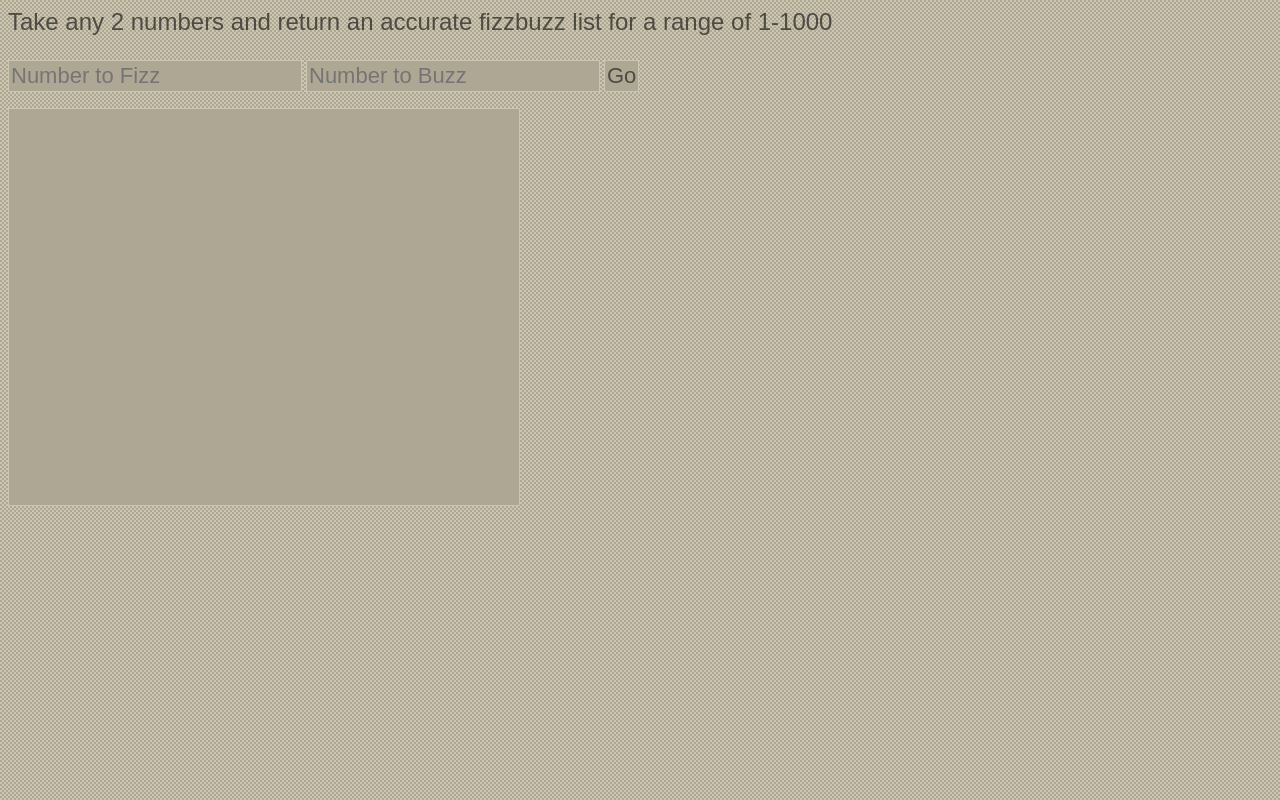
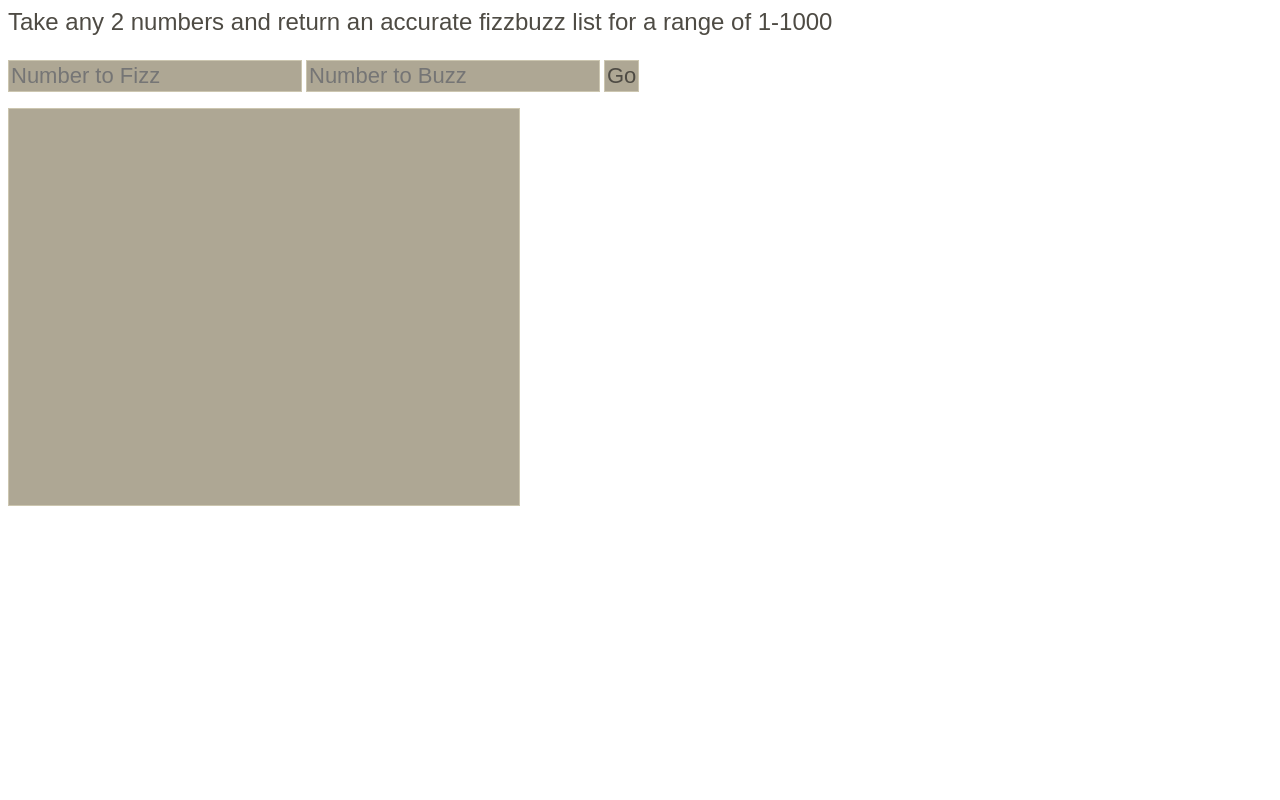
Before and after one commit to SourPatchPrime/SourPatchPrime.github.io, a plain HTML site: page fizzbuzz.html in a window 1280 px wide. Drawn offline with Linux system fonts and the light colour scheme.

Commit message:
Update fizzbuzzstyle.css

```diff
--- a/styles/fizzbuzzstyle.css
+++ b/styles/fizzbuzzstyle.css
@@ -5,8 +5,8 @@
 }
 
 body {
-    background-image: url("bg.png");
-    background-repeat: repeat;
+    /*background-image: url("bg.png");
+    background-repeat: repeat; */
 }
 
 button, input, select, textarea {
```
